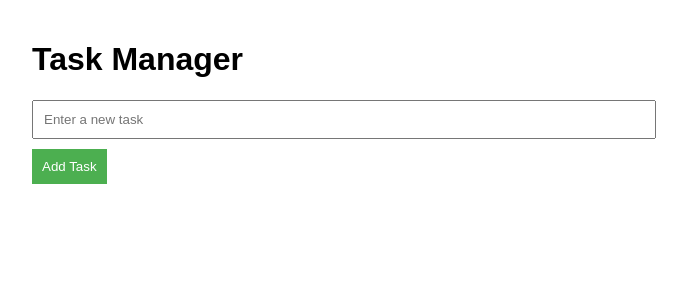
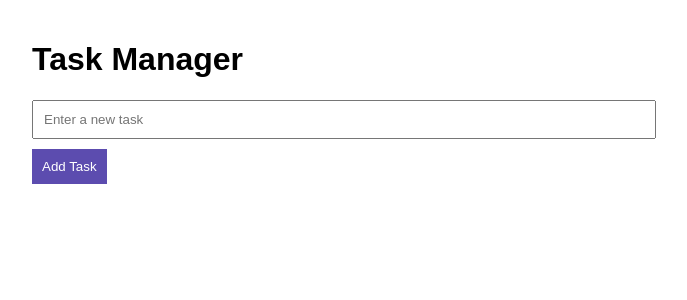
Before and after one commit to Sidhikajain1/task-manager, a Flask app: page / in a window 1280 px wide. Shown: the top 300 px of the page, without its empty margins (308-995 px from the left). Run offline with Flask 3, Linux system fonts and the light colour scheme; data that the repository does not hold is empty.

Commit message:
Update index.html

```diff
--- a/templates/index.html
+++ b/templates/index.html
@@ -27,7 +27,7 @@
         }
         #add-task-btn {
             padding: 10px;
-            background-color: #4CAF50;
+            background-color: rgb(92, 76, 175);
             color: white;
             border: none;
             cursor: pointer;
```
